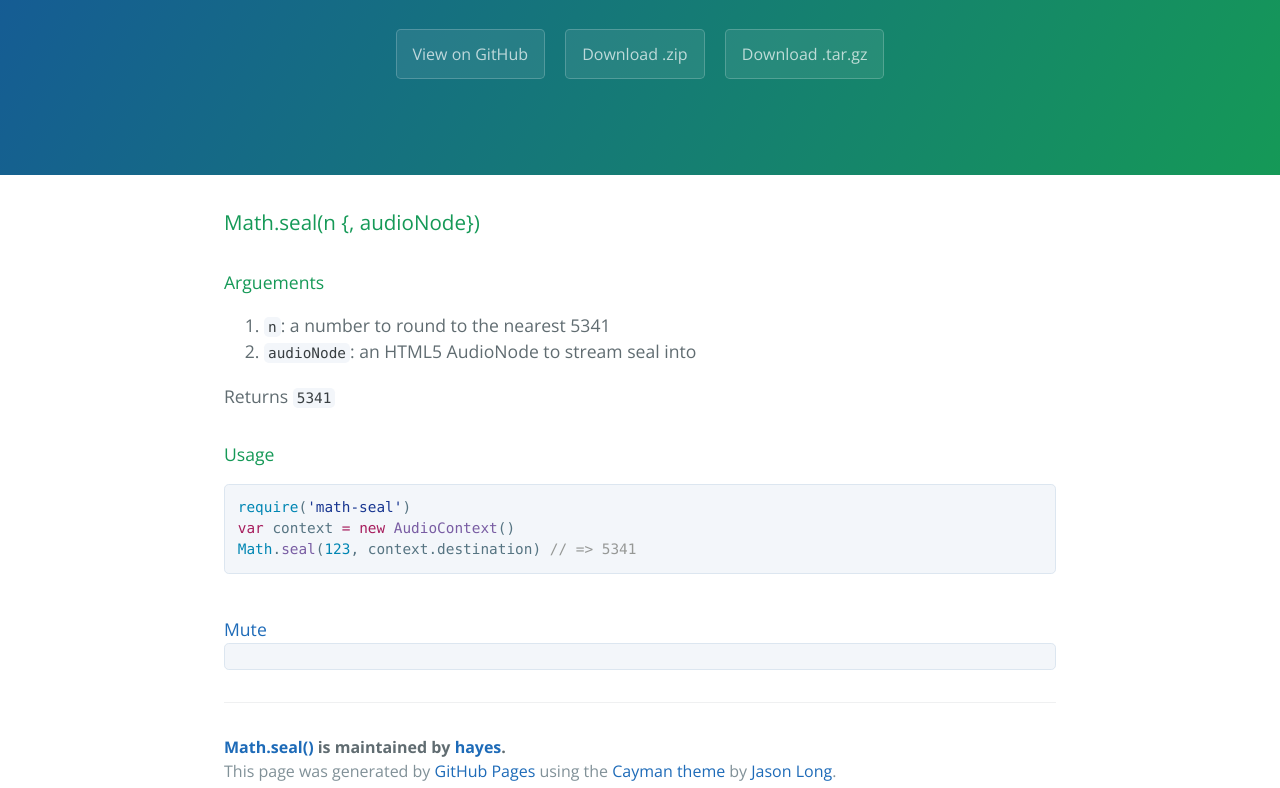
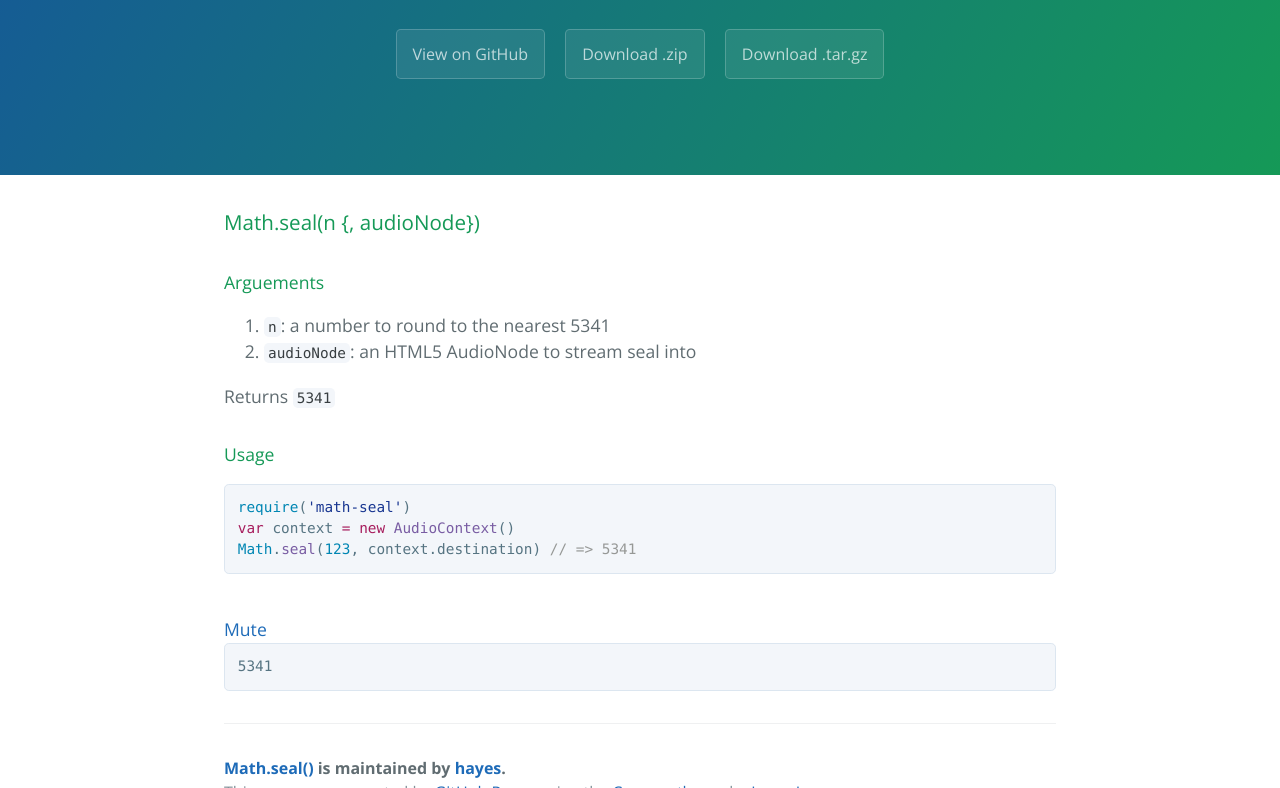
Before and after one commit to hayes/Math.seal, a plain HTML site: page index.html in a window 1280 px wide. Both pictures are taken after a click on the link "Run this example". Shown: the part 208-996 px from the top of the page. Drawn offline with nearby package versions, Linux system fonts and the light colour scheme; no server answers.

Commit message:
Update index.html

```diff
--- a/index.html
+++ b/index.html
@@ -62,6 +62,7 @@
         var pre = document.createElement('pre')
         var mute = document.createElement('a')
         var muted = false
+        pre.innerHTML = result
         mute.innerHTML = 'Mute'
         mute.addEventListener('click', function (ev) {
           ev.preventDefault()
@@ -75,7 +76,6 @@
           }
         })
 
-        pre.textContext = result
         ev.target.parentNode.insertBefore(pre, ev.target.nextSibling)
         ev.target.parentNode.insertBefore(mute, pre)
         ev.target.parentNode.removeChild(ev.target)
```
